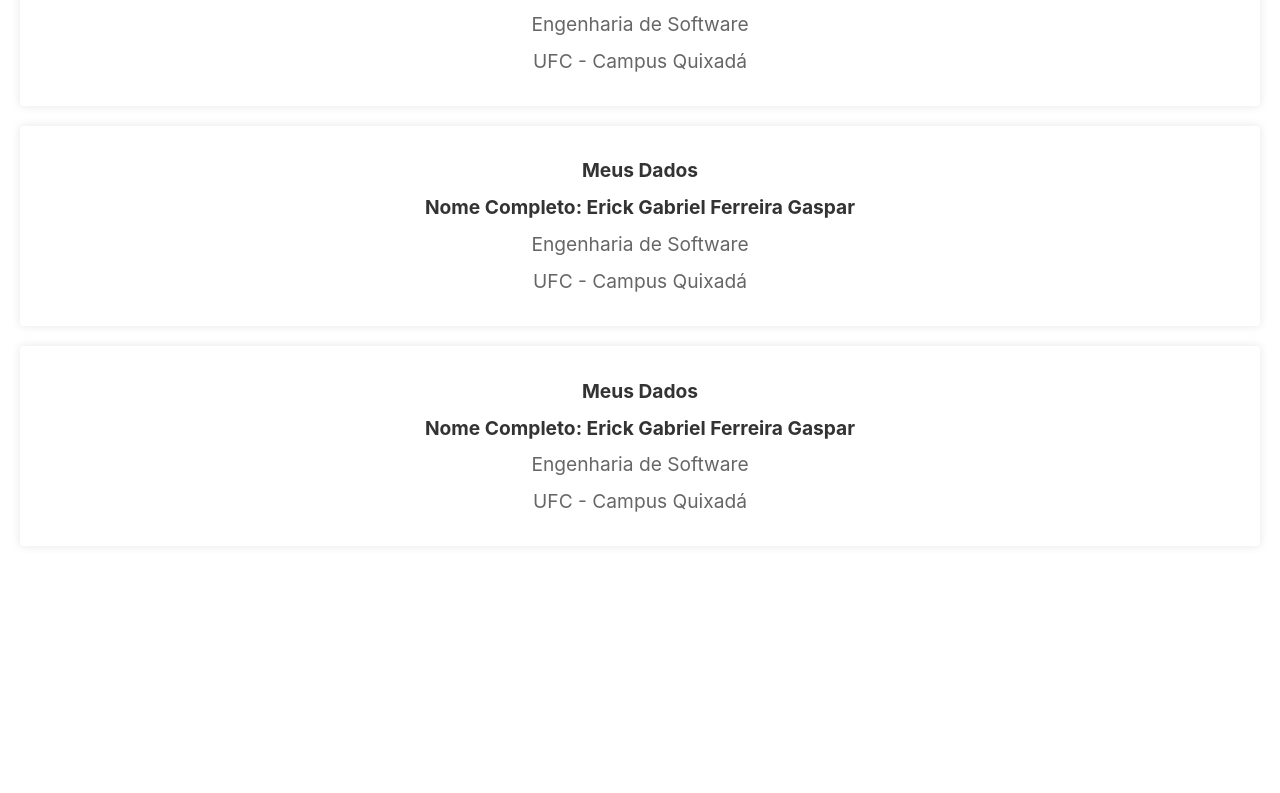
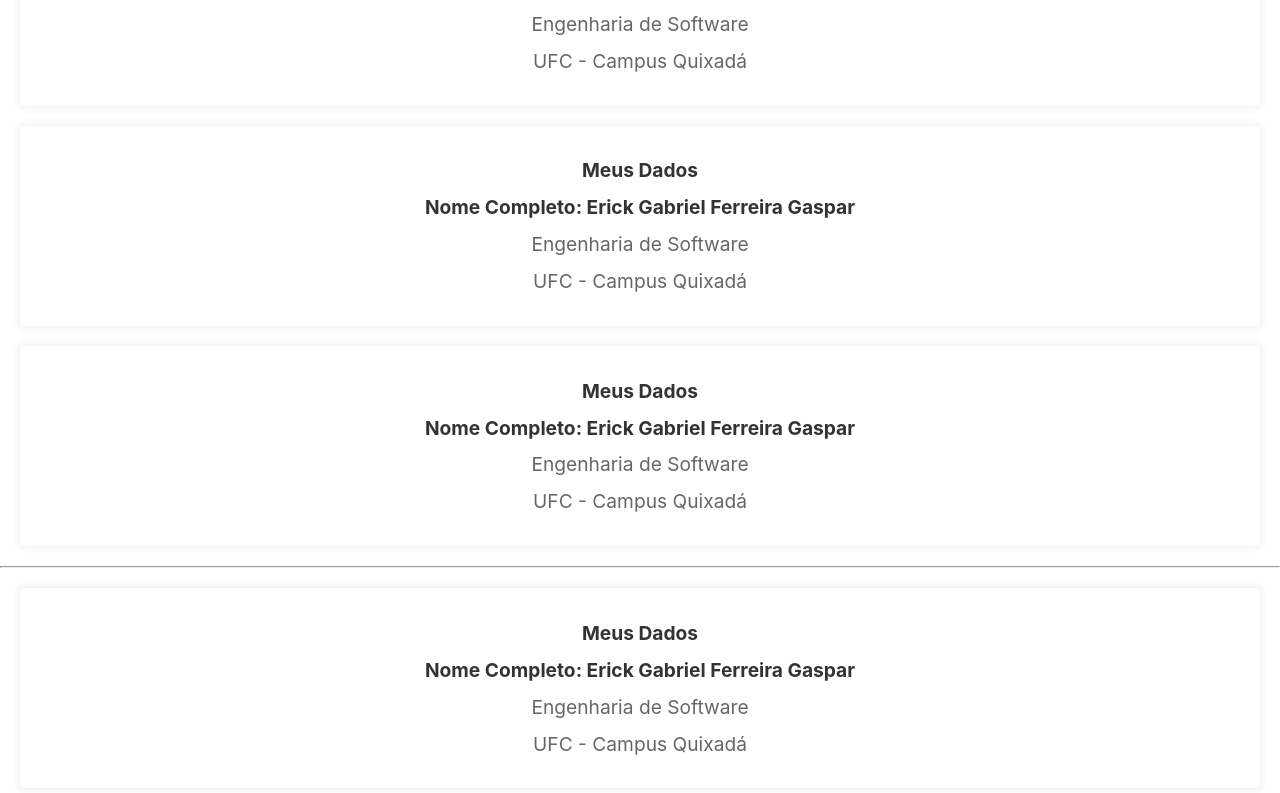
Before and after one commit to gustavohenriquefs/web-atv-1, a React (Create React App) app: page / in a window 1280 px wide. Shown: the part 335-1128 px from the top of the page. Before the commit the page ends 901 px from the top, so only its background shows below. Built offline with nearby package versions, Linux system fonts and the light colour scheme.

Commit message:
feat: usando props

```diff
--- a/public/index.html
+++ b/public/index.html
@@ -2,19 +2,12 @@
 <html lang="en">
   <head>
     <meta charset="utf-8" />
-    <link rel="icon" href="%PUBLIC_URL%/favicon.ico" />
     <meta name="viewport" content="width=device-width, initial-scale=1" />
     <meta name="theme-color" content="#000000" />
     <meta
       name="description"
       content="Web site created using create-react-app"
     />
-    <link rel="apple-touch-icon" href="%PUBLIC_URL%/logo192.png" />
-    <!--
-      manifest.json provides metadata used when your web app is installed on a
-      user's mobile device or desktop. See https://developers.google.com/web/fundamentals/web-app-manifest/
-    -->
-    <link rel="manifest" href="%PUBLIC_URL%/manifest.json" />
     <!--
       Notice the use of %PUBLIC_URL% in the tags above.
       It will be replaced with the URL of the `public` folder during the build.
--- a/src/App.js
+++ b/src/App.js
@@ -1,5 +1,6 @@
 import './App.css';
 import { MeusDados, MeusDados1, MeusDados2, MeusDados3 } from './components/atividade00/01MeusDados';
+import { MeusDadosProps1 } from './components/atividade00/02MeusDados';
 
 function App() {
   return (
@@ -8,6 +9,15 @@
       <MeusDados1 />
       <MeusDados2 />
       <MeusDados3 />
+
+      <hr />
+
+      <MeusDadosProps1
+        name='Erick Gabriel Ferreira Gaspar'
+        course='Engenharia de Software'
+        institution='UFC - Campus Quixadá'
+      />
+
     </>
   );
 }
--- /dev/null
+++ b/src/components/atividade00/02MeusDados.jsx
@@ -0,0 +1,12 @@
+import React from 'react';
+
+export const MeusDadosProps1 = ({ name, course, institution }) => {
+  return (
+    <div className='card'>
+      <h1 className='card__title'>Meus Dados</h1>
+      <h1 className='card__name'>Nome Completo: {name}</h1>
+      <h1 className='card__course'>{course}</h1>
+      <h1 className='card__institution'>{institution}</h1>
+    </div>
+  );
+};
```
